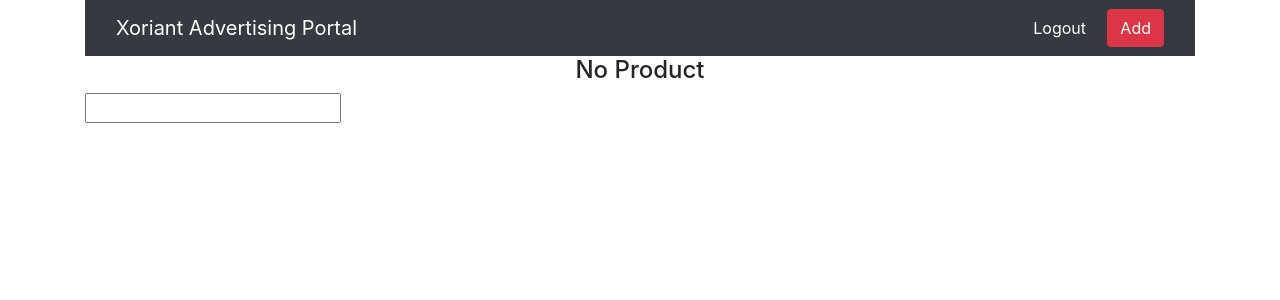
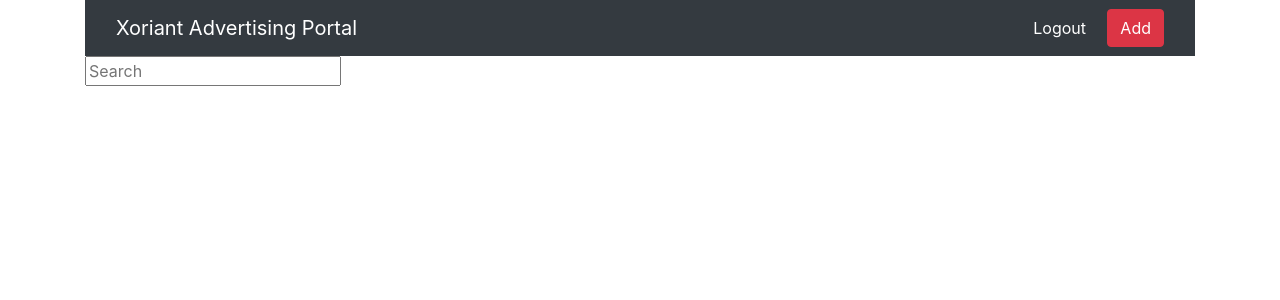
Before and after one commit to sagar0937/xor-mart-app, a React (Create React App) app: page /home in a window 1280 px wide. Shown: the top 300 px of the page. Built offline with nearby package versions, Linux system fonts and the light colour scheme.

Commit message:
added search functionality

```diff
--- a/src/App.js
+++ b/src/App.js
@@ -1,7 +1,7 @@
 import React from 'react';
 
 import { BrowserRouter as Router, Route, Switch } from "react-router-dom";
-import Login1 from "./components/Login1";
+import {Login1}  from "./components/Login1";
 import { Home } from "./components/Home";
 import { AddProduct } from "./components/AddProduct";
 import { EditProduct } from "./components/EditProduct";
--- a/src/components/Home.js
+++ b/src/components/Home.js
@@ -1,13 +1,14 @@
 import React from 'react';
 import { Heading } from "./Heading";
-import { ProductList } from "./ProductList";
+// import { ProductList } from "./ProductList";
+import  {SearchBar}  from "./Search";
 
 export const Home = () => {
   return (
     <>
     <div className="container">
       <Heading />
-      <ProductList />
+      <SearchBar />
       </div>
     </>
   )
--- a/src/components/Login.js
+++ b/src/components/Login.js
@@ -42,7 +42,7 @@ export const Login = () => {
                         type="text"
                         className="form-control"
                         placeholder="username"
-
+                        value={username}
                         onChange={(e)=>setUsername(e.target.value)}
                       />
                     </div>
@@ -56,7 +56,7 @@ export const Login = () => {
                         type="password"
                         className="form-control"
                         placeholder="password"
-
+                      value={password}
                         onChange={(e)=>setPassword(e.target.value)}
                       />
                     </div>
--- a/src/components/ProductList.js
+++ b/src/components/ProductList.js
@@ -11,6 +11,7 @@ export const ProductList = () => {
     console.log(id);
   }
   const { users } = useContext(GlobalContext);
+
   return (
     <>
       {users.length > 0 ? (
--- a/src/components/Search.js
+++ b/src/components/Search.js
@@ -1,34 +1,117 @@
 
-import React, { useContext } from 'react';
+
+
+// import React, { useContext,useEffect } from 'react';
+// import { GlobalContext } from "../context/GlobalState";
+// import ProductList  from './ProductList'
+
+// const SearchBar = () => {
+
+//   const { users } = useContext(GlobalContext);
+//   console.log("---",users)
+//  const [searchTerm, setSearchTerm] = React.useState("");
+//  const [searchResults, setSearchResults] = React.useState([]);
+//  const handleChange = event => {
+//     setSearchTerm(event.target.value);
+//   };
+//  React.useEffect(() => {
+//     const results = users.filter(person =>{
+//       console.log("per",searchTerm)
+//       return person.name.toLowerCase().includes(searchTerm)
+//     }
+
+//     );
+//     setSearchResults(results);
+//   }, [searchTerm]);
+
+//   return (
+//     <div className="App">
+//       <input
+//         type="text"
+//         placeholder="Search"
+//         value={searchTerm}
+//         onChange={handleChange}
+//       />
+//       <ul>
+//          {searchResults.map(item => (
+//           <li>{item.name}</li>
+//         ))}
+//       </ul>
+//     </div>
+//   );
+// }
+// export default SearchBar
+
+
+
+
+
+import React, { useContext,useEffect } from 'react';
 import { GlobalContext } from "../context/GlobalState";
+import { Row, Col, CardTitle, CardText, Card } from "reactstrap";
+import { Link } from "react-router-dom";
+import "./ProductList.css"
 
- const SearchBar = () => {
-    const { users } = useContext(GlobalContext);
+export const SearchBar = () => {
+  function OpenModalPop(id) {
+    console.log(id);
+  }
+  const { users } = useContext(GlobalContext);
+  console.log("---",users)
+ const [searchTerm, setSearchTerm] = React.useState("");
+ const [searchResults, setSearchResults] = React.useState([]);
+ const handleChange = event => {
+    setSearchTerm(event.target.value);
+  };
+ React.useEffect(() => {
+    const results = users.filter(person =>{
+      console.log("per",person)
+      return person.name.toLowerCase().includes(searchTerm)
+    }
 
-  const [teams, setTeams] = React.useState(users);
-  const [search, setSearch] = React.useState("");
-console.log("search",users)
+    );
+    setSearchResults(results);
+  }, [searchTerm]);
+
   return (
-    <div>
+    <div className="App">
       <input
-        onChange={e => {
-          const test = teams.filter(team => {
-            return team.name.toLowerCase().includes(e.target.value.toLowerCase());
-          });
-          console.log("test: ", test);
-
-          // uncomment line below and teams is logged as I want
-          setTeams(test);
-          setSearch(e.target.value);
-        }}
         type="text"
-        value={search}
+        placeholder="Search"
+        value={searchTerm}
+        onChange={handleChange}
       />
-      {teams.map(team => (
-        <p>{team.name}</p>
-      ))}
+      <>
+         <Row className="row-wrapper-product-list">
+          {searchResults.map((user) => (
+            <Col className="card-bt-margin" md={4} key={user.id}>
+              <Card
+                body
+                className="card-wrapper"
+                key={user.id}
+                onClick={() => OpenModalPop(user.id)}
+              >
+                <CardTitle className="card-text-align">
+                  <strong>{user.name}</strong>
+                </CardTitle>
+                <CardText className="card-text-align description-text">
+                  {user.desc}
+                </CardText>
+                <CardText className="card-text-align">By:{user.by}</CardText>
+                <CardText className="card-text-align">
+                  Location:{user.location}
+                </CardText>
+                {/* <Link to={`/edit/${user.id}`} color="warning" className="btn btn-warning mr-1">Edit</Link>                 */}
+                <Link to={`/edit/${user.id}`}>
+                  {" "}
+                  <i className="fa fa-edit edit-icon"></i>
+                </Link>
+                {/* <Button onClick={() => removeUser(user.id)} color="danger">Delete</Button>              */}
+              </Card>
+            </Col>
+          ))}
+        </Row>
+      </>
     </div>
   );
 }
-
-export default SearchBar
```
Also changed, not shown: src/components/login1.js (+4 -3 lines).
